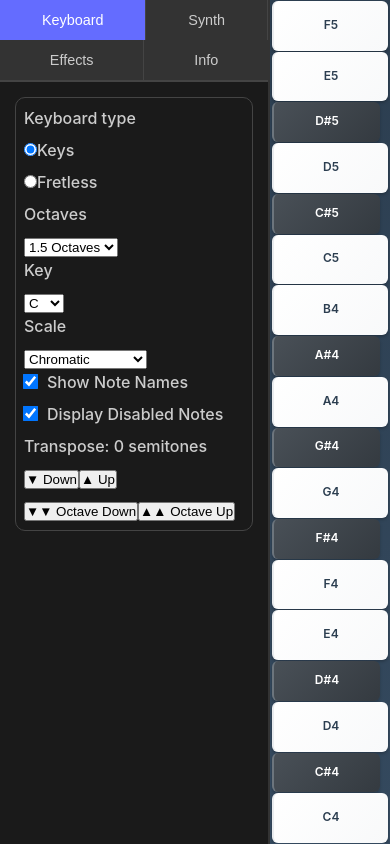
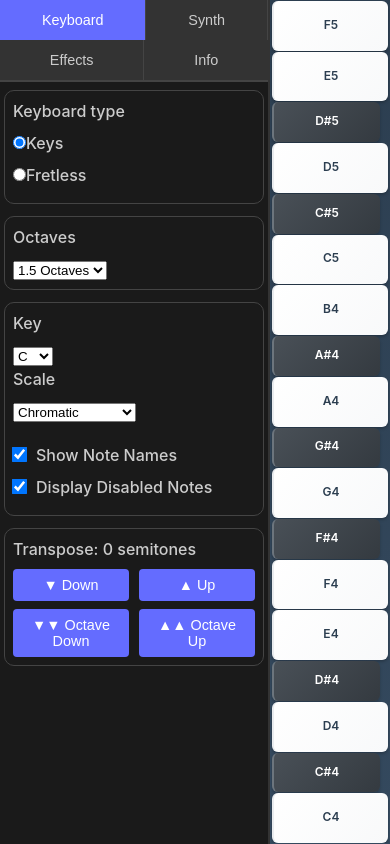
Before and after one commit to Joeboy/harphonium, a React (Vite) app: page / in a window 390 px wide. Built offline with nearby package versions, Linux system fonts and the light colour scheme; the HTML template or start-up script is replaced by a standard one.

Commit message:
Layout improvements

```diff
--- a/src/App.css
+++ b/src/App.css
@@ -125,7 +125,7 @@ body {
 }
 
 .tab-content {
-  padding: 30px;
+  padding: 8px 4px;
   max-width: 100%;
 }
 
@@ -207,7 +207,7 @@ h3 {
 }
 
 .setting-item {
-  margin-bottom: 20px;
+  margin-bottom: 12px;
   border-radius: 10px;
   border: 1px solid #444;
   padding: 8px;
@@ -268,7 +268,7 @@ h3 {
 /* Mobile responsive design - keep horizontal layout */
 @media (max-width: 768px) {
   .tab-content {
-    padding: 20px;
+    padding: 8px 4px;
   }
 
   h1 {
@@ -287,10 +287,14 @@ h3 {
   }
 
   .tab-content {
-    padding: 15px;
+    padding: 8px 4px;
   }
 
   h1 {
     font-size: 1.8rem;
   }
 }
+
+.vertical-spacer {
+  padding-bottom: 20px;
+}
--- a/src/App.tsx
+++ b/src/App.tsx
@@ -46,9 +46,10 @@ function App() {
 
   async function playNote(frequency: number) {
     try {
-      console.log(`Playing note: ${frequency} Hz`);
+      const freqStr = frequency.toFixed(2).replace(/\.00$/, '');
+      console.log(`Playing note: ${freqStr} Hz`);
       await invoke('play_note', { frequency: frequency });
-      setSynthState(`🔊 Playing: ${frequency} Hz`);
+      setSynthState(`🔊 Playing: ${freqStr} Hz`);
     } catch (error) {
       setSynthState(`Error: ${error}`);
     }
@@ -58,11 +59,19 @@ function App() {
     try {
       console.log('Stopping note');
       await invoke('stop_note');
-      setSynthState('🔇 Stopped');
+      setSynthState('🔇 No keys down');
     } catch (error) {
       setSynthState(`Error: ${error}`);
     }
   }
+
+  // Scroll tab-content-container to top on tab change
+  useEffect(() => {
+    const container = document.querySelector('.tab-content-container');
+    if (container) {
+      container.scrollTop = 0;
+    }
+  }, [activeTab]);
 
   const renderTabContent = () => {
     switch (activeTab) {
--- /dev/null
+++ b/src/components/KeyboardTab.css
@@ -0,0 +1,27 @@
+.transpose-controls {
+  display: flex;
+  gap: 10px;
+  margin-top: 8px;
+}
+
+.transpose-button {
+  flex: 1;
+  padding: 8px 12px;
+  background: #646cff;
+  color: white;
+  border: none;
+  border-radius: 4px;
+  cursor: pointer;
+  font-size: 0.9rem;
+  font-weight: 500;
+  transition: all 0.2s ease;
+}
+
+.transpose-button:hover {
+  background: #5a5fcf;
+  transform: translateY(-1px);
+}
+
+.transpose-button:active {
+  transform: translateY(0);
+}
--- a/src/components/KeyboardTab.tsx
+++ b/src/components/KeyboardTab.tsx
@@ -1,4 +1,5 @@
 import React from 'react';
+import './KeyboardTab.css';
 
 interface KeyboardTabProps {
   octaves: number;
@@ -109,7 +110,6 @@ const KeyboardTab: React.FC<KeyboardTabProps> = ({
     <div className="tab-content">
       <div className="setting-item">
         <label>Keyboard type</label>
-        <div>
         <label style={{ marginRight: '1em' }}>
           <input
             type="radio"
@@ -132,6 +132,7 @@ const KeyboardTab: React.FC<KeyboardTabProps> = ({
           Fretless
         </label>
       </div>
+      <div className="setting-item">
         <label>Octaves</label>
         <select value={octaves} onChange={handleOctavesChange}>
           <option value="1">1 Octave</option>
@@ -140,6 +141,8 @@ const KeyboardTab: React.FC<KeyboardTabProps> = ({
           <option value="2.5">2.5 Octaves</option>
           <option value="3">3 Octaves</option>
         </select>
+      </div>
+      <div className="setting-item">
         <label>Key</label>
         <select value={scaleSettings.selectedKey} onChange={handleKeyChange}>
           <option value="C">C</option>
@@ -166,6 +169,7 @@ const KeyboardTab: React.FC<KeyboardTabProps> = ({
           <option value="major_pentatonic">Major Pentatonic</option>
           <option value="minor_pentatonic">Minor Pentatonic</option>
         </select>
+        <div className="vertical-spacer"></div>
         <label>
           <input
             type="checkbox"
@@ -182,6 +186,8 @@ const KeyboardTab: React.FC<KeyboardTabProps> = ({
           />
           Display Disabled Notes
         </label>
+      </div>
+      <div className="setting-item">
         <label>
           Transpose:{' '}
           {scaleSettings.transpose > 0
```
Lines whose indentation alone changed are shown as unchanged.
